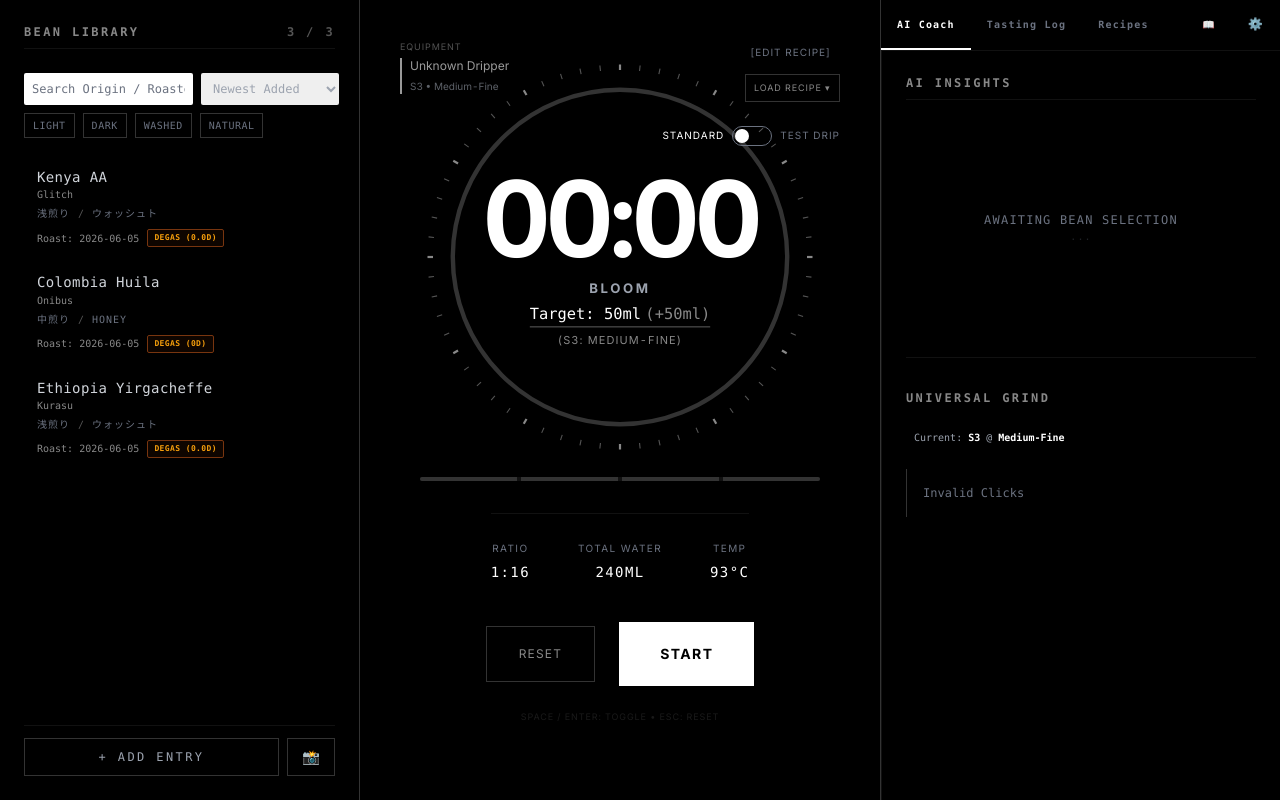
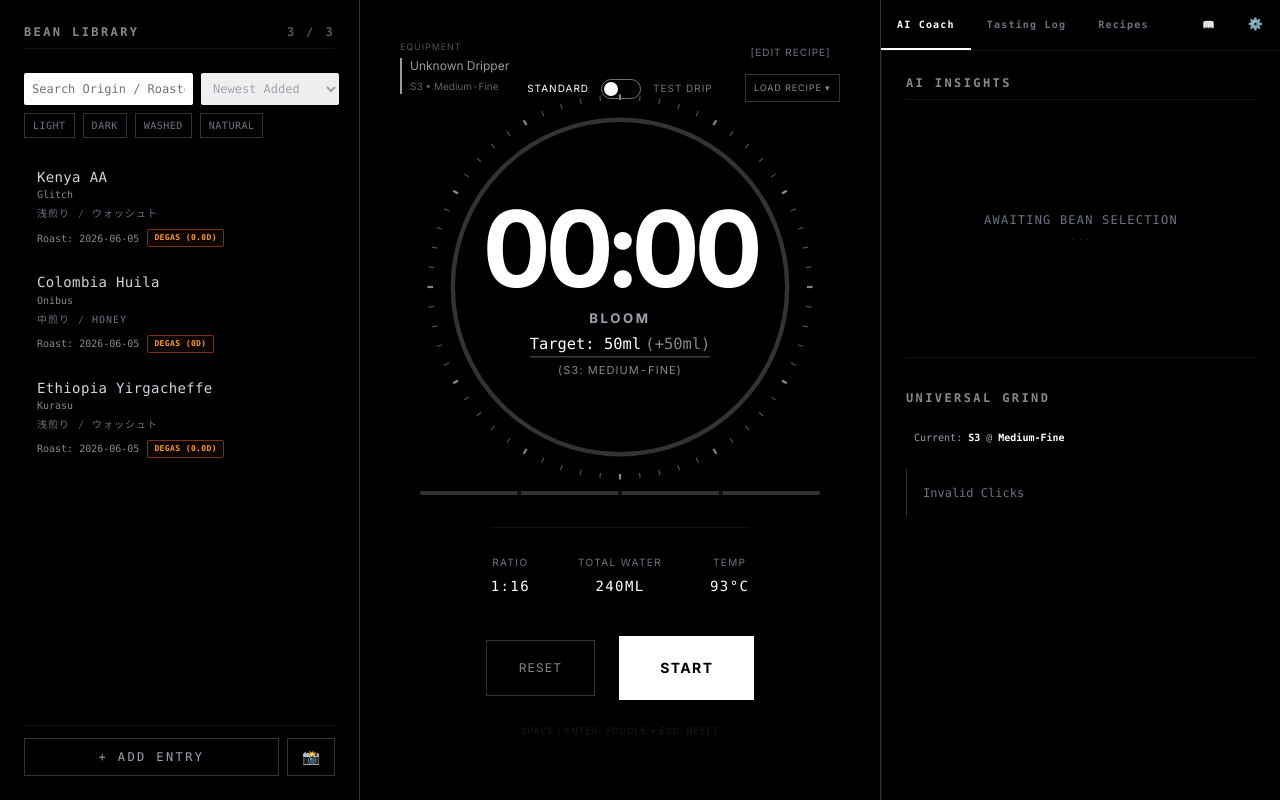
Before and after one commit to fyfonendmdeggggqgendmddxey-ux/kugcc-coffee-lab, a Next.js app: page / in a window 1280 px wide. Built offline with nearby package versions, Linux system fonts and the light colour scheme.

Commit message:
Fix Test Mode UI: move toggle and update timer color

```diff
--- a/components/features/CircularTimer.tsx
+++ b/components/features/CircularTimer.tsx
@@ -11,6 +11,7 @@ interface CircularTimerProps {
     stepIndex: number; // For forcing generic reset
     isFinished?: boolean;
     grinderSetting?: string; // e.g. "(C40: 22)"
+    isTestMode?: boolean;
 }
 
 export default function CircularTimer({
@@ -21,7 +22,8 @@ export default function CircularTimer({
     stepAddedVolume,
     stepIndex,
     isFinished,
-    grinderSetting
+    grinderSetting,
+    isTestMode
 }: CircularTimerProps) {
     const radius = 160;
     const stroke = 4;
@@ -34,7 +36,7 @@ export default function CircularTimer({
         const s = Math.floor(seconds % 60);
         return (
             <>
-                <span className="text-8xl font-bold tracking-tighter text-white transition-all duration-300 group-hover:drop-shadow-[0_0_12px_rgba(255,255,255,0.4)] select-none">
+                <span className={`text-8xl font-bold tracking-tighter transition-all duration-300 group-hover:drop-shadow-[0_0_12px_rgba(255,255,255,0.4)] select-none ${isTestMode ? 'text-[#3b82f6]' : 'text-white'}`}>
                     {m.toString().padStart(2, '0')}:{s.toString().padStart(2, '0')}
                 </span>
             </>
@@ -63,7 +65,7 @@ export default function CircularTimer({
                 <circle
                     key={stepIndex} // Force re-mount on step change to eliminate transition lag
                     stroke="currentColor"
-                    className="text-white"
+                    className={isTestMode ? 'text-[#3b82f6]' : 'text-white'}
                     strokeWidth={stroke}
                     strokeLinecap="round"
                     fill="transparent"
--- a/components/features/Timer.tsx
+++ b/components/features/Timer.tsx
@@ -228,9 +228,11 @@ export default function Timer({
                   )}
                   </select>
               </div>
+        </div>
+      </div>
 
       {/* Test Mode Toggle */}
-              <div className="flex items-center gap-2 mt-4 pointer-events-auto">
+      <div className="flex items-center gap-3 z-20 pointer-events-auto mt-24 md:mt-4 mb-2">
         <span className={`text-[10px] uppercase tracking-widest transition-colors ${!isTestMode ? 'text-white' : 'text-gray-600'}`}>Standard</span>
         <button
             onClick={() => {
@@ -246,8 +248,6 @@ export default function Timer({
             <div className={`absolute top-0.5 w-3.5 h-3.5 bg-white rounded-full transition-transform ${isTestMode ? 'left-[22px]' : 'left-0.5'}`} />
         </button>
         <span className={`text-[10px] uppercase tracking-widest transition-colors ${isTestMode ? 'text-[#3b82f6] font-bold' : 'text-gray-600'}`}>Test Drip</span>
-              </div>
-            </div>
       </div>
 
       {/* Circular UI (Clickable Button) */}
@@ -276,7 +276,7 @@ export default function Timer({
               if (!isFinished) setIsRunning(prev => !prev);
           }
         }}
-        className="relative z-10 mb-6 mt-16 md:mt-0 md:mb-10 scale-95 md:scale-110 focus:outline-none transition-transform active:scale-[0.93] duration-150 cursor-pointer"
+        className="relative z-10 mb-6 scale-95 md:scale-110 focus:outline-none transition-transform active:scale-[0.93] duration-150 cursor-pointer"
         aria-label={isRunning ? "Pause Timer" : "Start Timer"}
       >
         <CircularTimer
@@ -288,6 +288,7 @@ export default function Timer({
           stepIndex={currentStepIndex}
           isFinished={isFinished}
           grinderSetting={recipe.grinderModel ? `(${recipe.grinderModel}: ${recipe.grindSize})` : undefined}
+          isTestMode={isTestMode}
         />
       </button>
 
```
Lines whose indentation alone changed are shown as unchanged.
